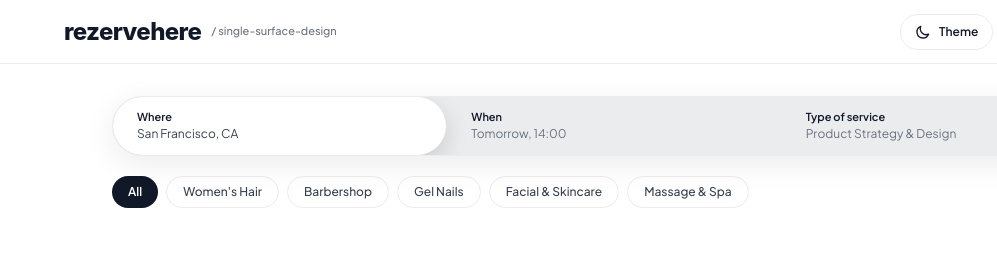
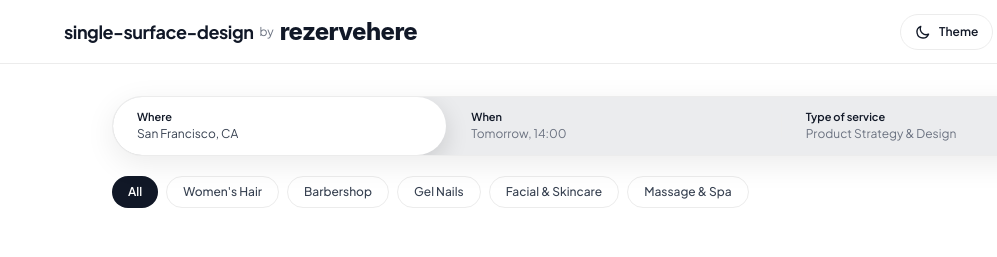
Before and after one commit to xlavreniuk/ramsian, a website: page index.html in a window 1280 px wide. Shown: the top 257 px of the page, 0-997 px from the left. Drawn offline with nearby package versions, Linux system fonts and the light colour scheme; a web font is replaced by a local one.

Commit message:
style: display brand as single-surface-design by rezervehere with exact bold Cabinet Grotesk typography

```diff
--- a/index.html
+++ b/index.html
@@ -210,11 +210,10 @@
   <!-- Fixed Topbar (Single-Surface Standard with Cabinet Grotesk Brand) -->
   <header class="fixed top-0 left-0 right-0 z-50 backdrop-blur-md [transform:translateZ(0)] border-b h-16 flex items-center px-6 md:px-12 transition-colors" style="background-color: var(--header-bg); border-color: var(--border-hairline);">
     <div class="max-w-6xl w-full mx-auto flex items-center justify-between gap-4">
-      <div class="flex items-center gap-2.5">
-        <a href="https://rezervehere.com" target="_blank" class="flex items-center select-none gap-2 hover:opacity-85 transition-opacity">
-          <span class="font-display font-extrabold text-2xl tracking-tight lowercase" style="color: var(--text-primary);">rezervehere</span>
-        </a>
-        <span class="text-[11px] font-medium hidden sm:inline" style="color: var(--text-muted);">/ single-surface-design</span>
+      <div class="flex items-center gap-1.5 select-none">
+        <span class="font-bold text-base sm:text-lg tracking-tight" style="color: var(--text-primary);">single-surface-design</span>
+        <span class="text-xs font-normal" style="color: var(--text-muted);">by</span>
+        <a href="https://rezervehere.com" target="_blank" class="font-display font-extrabold text-xl sm:text-2xl tracking-tight lowercase hover:opacity-80 transition-opacity" style="color: var(--text-primary);">rezervehere</a>
       </div>
 
       <div class="flex items-center gap-2">
```
